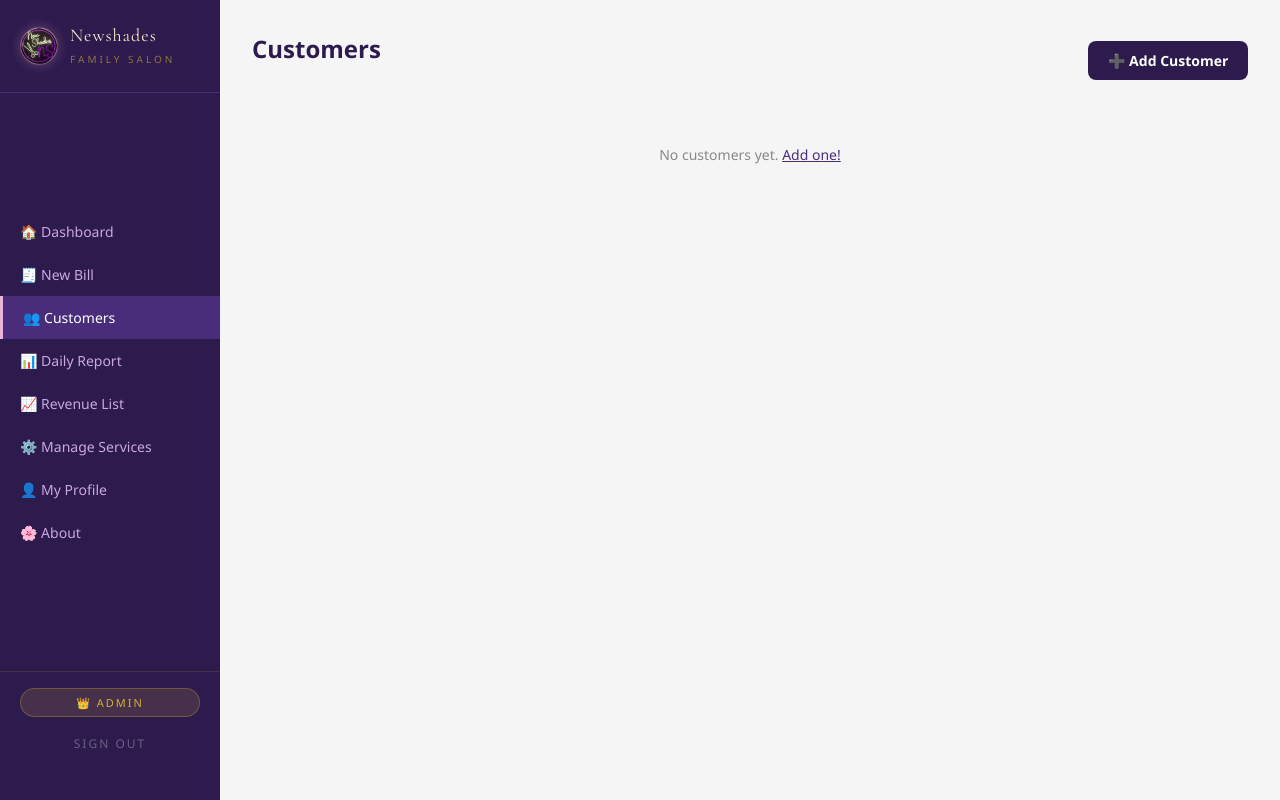
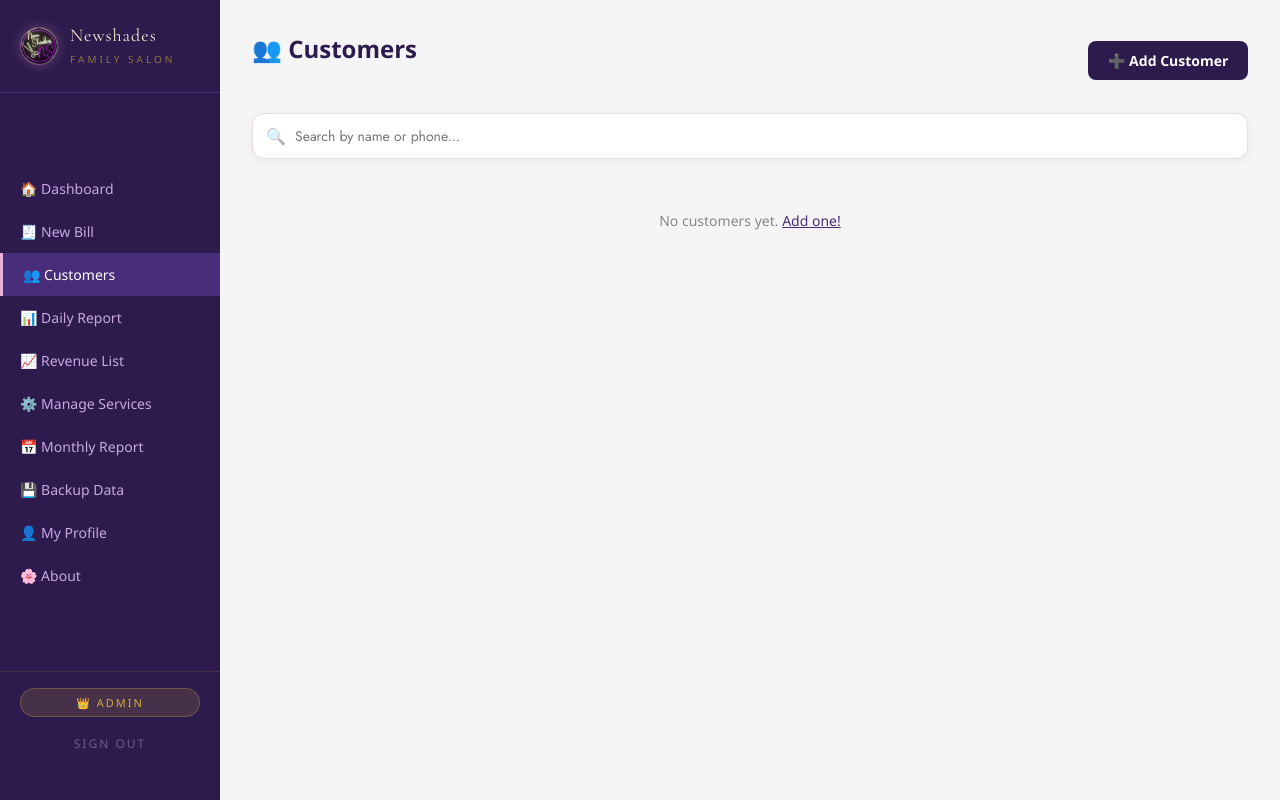
Before and after one commit to 2400031255/newshade-billing, a Flask app: page /customers in a window 1280 px wide. Run offline with Flask 3, Linux system fonts and the light colour scheme; the visitor is signed in with stand-in values (Sample User, id 1).

Commit message:
Add search, monthly report, PDF export, WhatsApp share, backup, performance

```diff
--- a/app.py
+++ b/app.py
@@ -1,14 +1,13 @@
-import uuid, json, os, math
-from datetime import datetime
+import uuid, json, os, math, shutil
+from datetime import datetime, timedelta
 from functools import wraps
-from flask import Flask, render_template, request, redirect, url_for, flash, session
+from flask import Flask, render_template, request, redirect, url_for, flash, session, jsonify, make_response
 from werkzeug.security import generate_password_hash, check_password_hash
 from models import Customer, Bill, BillItem
 from services import SERVICES, get_services, DEFAULTS
 from storage import (save_customer, get_customer, get_all_customers,
                      find_customer_by_phone, save_bill, get_bills_by_date,
                      delete_customer_visit, load_services, save_services, delete_service)
-from functools import lru_cache
 
 app = Flask(__name__)
 app.secret_key = "newshades-secret-2024"
@@ -313,6 +312,110 @@ def revenue():
 def about():
     return render_template("about.html")
 
+# ── Search ───────────────────────────────────────────────────────────────────
+
+@app.route("/customers/search")
+@login_or_guest_required
+def search_customers():
+    q = request.args.get("q", "").strip().lower()
+    all_customers = get_all_customers()
+    if q:
+        results = [c for c in all_customers if q in c.name.lower() or q in c.phone]
+    else:
+        results = all_customers
+    return jsonify([{"id": c.customer_id, "name": c.name, "phone": c.phone, "visits": len(c.visit_history)} for c in results])
+
+# ── Monthly Report ────────────────────────────────────────────────────────────
+
+@app.route("/report/monthly", methods=["GET", "POST"])
+@admin_required
+def monthly_report():
+    from storage import get_all_bills
+    month_str = request.form.get("month", datetime.now().strftime("%Y-%m")) if request.method == "POST" else datetime.now().strftime("%Y-%m")
+    all_bills = get_all_bills()
+    bills = {bid: b for bid, b in all_bills.items() if b["date"].startswith(month_str)}
+    revenue = sum(b["total"] for b in bills.values())
+    payment_summary = {}
+    service_summary = {}
+    daily_revenue = {}
+    for b in bills.values():
+        pm = b["payment_method"]
+        payment_summary[pm] = payment_summary.get(pm, 0) + b["total"]
+        day = b["date"][:10]
+        daily_revenue[day] = daily_revenue.get(day, 0) + b["total"]
+        for item in b["items"]:
+            sn = item["service_name"]
+            service_summary[sn] = service_summary.get(sn, 0) + item["quantity"]
+    top_services = sorted(service_summary.items(), key=lambda x: x[1], reverse=True)[:10]
+    daily_sorted = sorted(daily_revenue.items())
+    return render_template("monthly_report.html", month=month_str, bills=bills,
+        revenue=revenue, payment_summary=payment_summary,
+        top_services=top_services, daily_sorted=daily_sorted)
+
+# ── PDF Export ────────────────────────────────────────────────────────────────
+
+@app.route("/report/pdf")
+@admin_required
+def export_pdf():
+    from storage import get_all_bills
+    from reportlab.lib.pagesizes import A4
+    from reportlab.lib import colors
+    from reportlab.platypus import SimpleDocTemplate, Table, TableStyle, Paragraph, Spacer
+    from reportlab.lib.styles import getSampleStyleSheet
+    import io
+    month_str = request.args.get("month", datetime.now().strftime("%Y-%m"))
+    all_bills = get_all_bills()
+    bills = {bid: b for bid, b in all_bills.items() if b["date"].startswith(month_str)}
+    revenue = sum(b["total"] for b in bills.values())
+    buf = io.BytesIO()
+    doc = SimpleDocTemplate(buf, pagesize=A4)
+    styles = getSampleStyleSheet()
+    elements = []
+    elements.append(Paragraph("Newshades Family Salon", styles["Title"]))
+    elements.append(Paragraph(f"Monthly Report — {month_str}", styles["Heading2"]))
+    elements.append(Paragraph(f"Total Bills: {len(bills)}   |   Total Revenue: Rs.{revenue:.2f}", styles["Normal"]))
+    elements.append(Spacer(1, 12))
+    data = [["Bill ID", "Date", "Customer", "Total", "Payment"]]
+    for bid, b in sorted(bills.items(), key=lambda x: x[1]["date"], reverse=True):
+        c = get_customer(b["customer_id"])
+        data.append([bid, b["date"][:10], c.name if c else "Walk-in", f"Rs.{b['total']:.2f}", b["payment_method"]])
+    t = Table(data, colWidths=[80, 80, 150, 80, 80])
+    t.setStyle(TableStyle([
+        ("BACKGROUND", (0,0), (-1,0), colors.HexColor("#3d1a3a")),
+        ("TEXTCOLOR", (0,0), (-1,0), colors.white),
+        ("FONTSIZE", (0,0), (-1,0), 10),
+        ("ROWBACKGROUNDS", (0,1), (-1,-1), [colors.white, colors.HexColor("#fdf6f0")]),
+        ("GRID", (0,0), (-1,-1), 0.5, colors.HexColor("#e8dce4")),
+        ("FONTSIZE", (0,1), (-1,-1), 9),
+        ("PADDING", (0,0), (-1,-1), 6),
+    ]))
+    elements.append(t)
+    doc.build(elements)
+    buf.seek(0)
+    response = make_response(buf.read())
+    response.headers["Content-Type"] = "application/pdf"
+    response.headers["Content-Disposition"] = f"attachment; filename=report_{month_str}.pdf"
+    return response
+
+# ── Auto Backup ───────────────────────────────────────────────────────────────
+
+@app.route("/backup")
+@admin_required
+def backup():
+    import zipfile, io
+    from storage import DATA_DIR
+    buf = io.BytesIO()
+    with zipfile.ZipFile(buf, "w", zipfile.ZIP_DEFLATED) as zf:
+        for fname in ["customers.json", "bills.json", "services.json", "admin.json"]:
+            fpath = os.path.join(DATA_DIR, fname)
+            if os.path.exists(fpath):
+                zf.write(fpath, fname)
+    buf.seek(0)
+    response = make_response(buf.read())
+    response.headers["Content-Type"] = "application/zip"
+    response.headers["Content-Disposition"] = f"attachment; filename=newshades_backup_{datetime.now().strftime('%Y%m%d_%H%M')}.zip"
+    return response
+
 @app.route("/report", methods=["GET", "POST"])
 @admin_required
 def report():
--- a/requirements.txt
+++ b/requirements.txt
@@ -1,3 +1,4 @@
 flask
 werkzeug
 gunicorn
+reportlab
--- a/templates/base.html
+++ b/templates/base.html
@@ -23,6 +23,8 @@
       <a href="/report"    class="{{ 'active' if request.path == '/report' }}">📊 Daily Report</a>
       <a href="/revenue"   class="{{ 'active' if '/revenue' in request.path }}">📈 Revenue List</a>
       <a href="/services"  class="{{ 'active' if '/services' in request.path }}">⚙️ Manage Services</a>
+      <a href="/report/monthly" class="{{ 'active' if '/report/monthly' in request.path }}">📅 Monthly Report</a>
+      <a href="/backup" class="{{ 'active' if '/backup' in request.path }}">💾 Backup Data</a>
       <a href="/profile"   class="{{ 'active' if '/profile' in request.path }}">👤 My Profile</a>
       {% endif %}
       <a href="/about"     class="{{ 'active' if '/about' in request.path }}">🌸 About</a>
--- a/templates/customers.html
+++ b/templates/customers.html
@@ -1,24 +1,37 @@
 {% extends "base.html" %}
 {% block content %}
 <div class="page-header">
-  <h1 class="page-title">Customers</h1>
+  <h1 class="page-title">👥 Customers</h1>
+  {% if session.get('role') in ('admin','employee') %}
   <a href="/customers/add" class="btn btn-primary">➕ Add Customer</a>
+  {% endif %}
 </div>
+
+<!-- Live Search -->
+<div class="search-wrap">
+  <span class="search-icon">🔍</span>
+  <input type="text" id="search-input" placeholder="Search by name or phone..." oninput="searchCustomers(this.value)" autocomplete="off"/>
+  <span class="search-clear" id="search-clear" onclick="clearSearch()" style="display:none;">✕</span>
+</div>
+
+<div id="customers-container">
 {% if customers %}
-<table class="data-table">
-  <thead><tr><th>ID</th><th>Name</th><th>Phone</th><th>Visits</th><th>Action</th></tr></thead>
-  <tbody>
+<table class="data-table" id="customers-table">
+  <thead><tr><th>Name</th><th>Phone</th><th>Visits</th><th>Action</th></tr></thead>
+  <tbody id="customers-body">
     {% for c in customers %}
     <tr>
-      <td>{{ c.customer_id }}</td>
-      <td>{{ c.name }}</td>
+      <td><span class="cust-av">{{ c.name[0] }}</span> {{ c.name }}</td>
       <td>{{ c.phone }}</td>
-      <td>{{ c.visit_history|length }}</td>
-      <td style="display:flex;gap:8px;">
-        <a href="/customers/{{ c.customer_id }}/history" class="btn btn-sm">View History</a>
+      <td><span class="visit-badge">{{ c.visit_history|length }}</span></td>
+      <td style="display:flex;gap:8px;flex-wrap:wrap;">
+        <a href="/customers/{{ c.customer_id }}/history" class="btn btn-sm">📋 History</a>
+        {% if session.get('role') in ('admin','employee') %}
+        <a href="/bill/new?phone={{ c.phone }}" class="btn btn-sm" style="background:#f0fff4;color:#1a6b3a;border:1px solid #c8e6c9;">🧾 Bill</a>
+        {% endif %}
         {% if session.get('role') == 'admin' %}
-        <form method="POST" action="/customers/{{ c.customer_id }}/delete" onsubmit="return confirm('Delete {{ c.name }}?')">
-          <button type="submit" class="btn btn-sm" style="background:#fde8ec;color:#c0394a;border:1px solid #f5c0c8;">🗑 Delete</button>
+        <form method="POST" action="/customers/{{ c.customer_id }}/delete" onsubmit="return confirm('Delete {{ c.name }}?')" style="margin:0;">
+          <button type="submit" class="btn btn-sm" style="background:#fde8ec;color:#c0394a;border:1px solid #f5c0c8;">🗑</button>
         </form>
         {% endif %}
       </td>
@@ -29,4 +42,89 @@
 {% else %}
 <p class="empty-state">No customers yet. <a href="/customers/add">Add one!</a></p>
 {% endif %}
+</div>
+
+<div id="search-results" style="display:none;">
+  <table class="data-table">
+    <thead><tr><th>Name</th><th>Phone</th><th>Visits</th><th>Action</th></tr></thead>
+    <tbody id="search-body"></tbody>
+  </table>
+  <p id="no-results" style="display:none;" class="empty-state">No customers found.</p>
+</div>
+
+<style>
+  .search-wrap {
+    position: relative; margin-bottom: 20px;
+    display: flex; align-items: center;
+  }
+  .search-icon {
+    position: absolute; left: 14px; font-size: 16px; opacity: 0.5;
+  }
+  #search-input {
+    width: 100%; padding: 12px 40px 12px 42px;
+    border: 1.5px solid #e8dce4; border-radius: 12px;
+    font-size: 14px; font-family: 'Jost', sans-serif;
+    background: #fff; outline: none; transition: all 0.2s;
+    box-shadow: 0 2px 8px rgba(61,26,58,0.06);
+  }
+  #search-input:focus { border-color: #7b3f6e; box-shadow: 0 0 0 3px rgba(123,63,110,0.08); }
+  .search-clear {
+    position: absolute; right: 14px; cursor: pointer;
+    font-size: 14px; color: #aaa; transition: color 0.2s;
+  }
+  .search-clear:hover { color: #c0394a; }
+  .cust-av {
+    display: inline-flex; align-items: center; justify-content: center;
+    width: 28px; height: 28px; border-radius: 50%;
+    background: linear-gradient(135deg, #e8a0b0, #c9a96e);
+    color: #fff; font-size: 12px; font-weight: 700; margin-right: 6px;
+  }
+  .visit-badge {
+    background: #f0e8f8; color: #7b3f6e;
+    padding: 2px 10px; border-radius: 20px; font-size: 12px; font-weight: 600;
+  }
+</style>
+
+<script>
+  let searchTimeout;
+  function searchCustomers(q) {
+    const clear = document.getElementById('search-clear');
+    clear.style.display = q ? 'block' : 'none';
+    clearTimeout(searchTimeout);
+    if (!q.trim()) {
+      document.getElementById('customers-container').style.display = '';
+      document.getElementById('search-results').style.display = 'none';
+      return;
+    }
+    searchTimeout = setTimeout(() => {
+      fetch('/customers/search?q=' + encodeURIComponent(q))
+        .then(r => r.json())
+        .then(data => {
+          document.getElementById('customers-container').style.display = 'none';
+          document.getElementById('search-results').style.display = '';
+          const body = document.getElementById('search-body');
+          const noRes = document.getElementById('no-results');
+          if (data.length === 0) {
+            body.innerHTML = ''; noRes.style.display = '';
+          } else {
+            noRes.style.display = 'none';
+            body.innerHTML = data.map(c => `
+              <tr>
+                <td><span class="cust-av">${c.name[0]}</span> ${c.name}</td>
+                <td>${c.phone}</td>
+                <td><span class="visit-badge">${c.visits}</span></td>
+                <td style="display:flex;gap:8px;">
+                  <a href="/customers/${c.id}/history" class="btn btn-sm">📋 History</a>
+                  <a href="/bill/new?phone=${c.phone}" class="btn btn-sm" style="background:#f0fff4;color:#1a6b3a;border:1px solid #c8e6c9;">🧾 Bill</a>
+                </td>
+              </tr>`).join('');
+          }
+        });
+    }, 250);
+  }
+  function clearSearch() {
+    document.getElementById('search-input').value = '';
+    searchCustomers('');
+  }
+</script>
 {% endblock %}
--- a/templates/new_bill.html
+++ b/templates/new_bill.html
@@ -4,7 +4,7 @@
 <form method="POST" class="bill-form">
   <div class="form-section">
     <h3>Customer Details</h3>
-    <input type="text" name="phone" id="phone" placeholder="Phone Number" required pattern="[0-9]{10}" maxlength="10" oninput="validatePhone(this)" title="Enter 10 digit phone number">
+    <input type="text" name="phone" id="phone" placeholder="Phone Number" required pattern="[0-9]{10}" maxlength="10" oninput="validatePhone(this)" title="Enter 10 digit phone number" value="{{ request.args.get('phone', '') }}">
     <small id="phone-msg" style="font-size:12px;margin-top:4px;display:block;"></small>
     <input type="text" name="name" placeholder="Name (if new customer)">
   </div>
```
Also changed, not shown: templates/monthly_report.html (added, +64 -0 lines), templates/report.html (+31 -11 lines).
